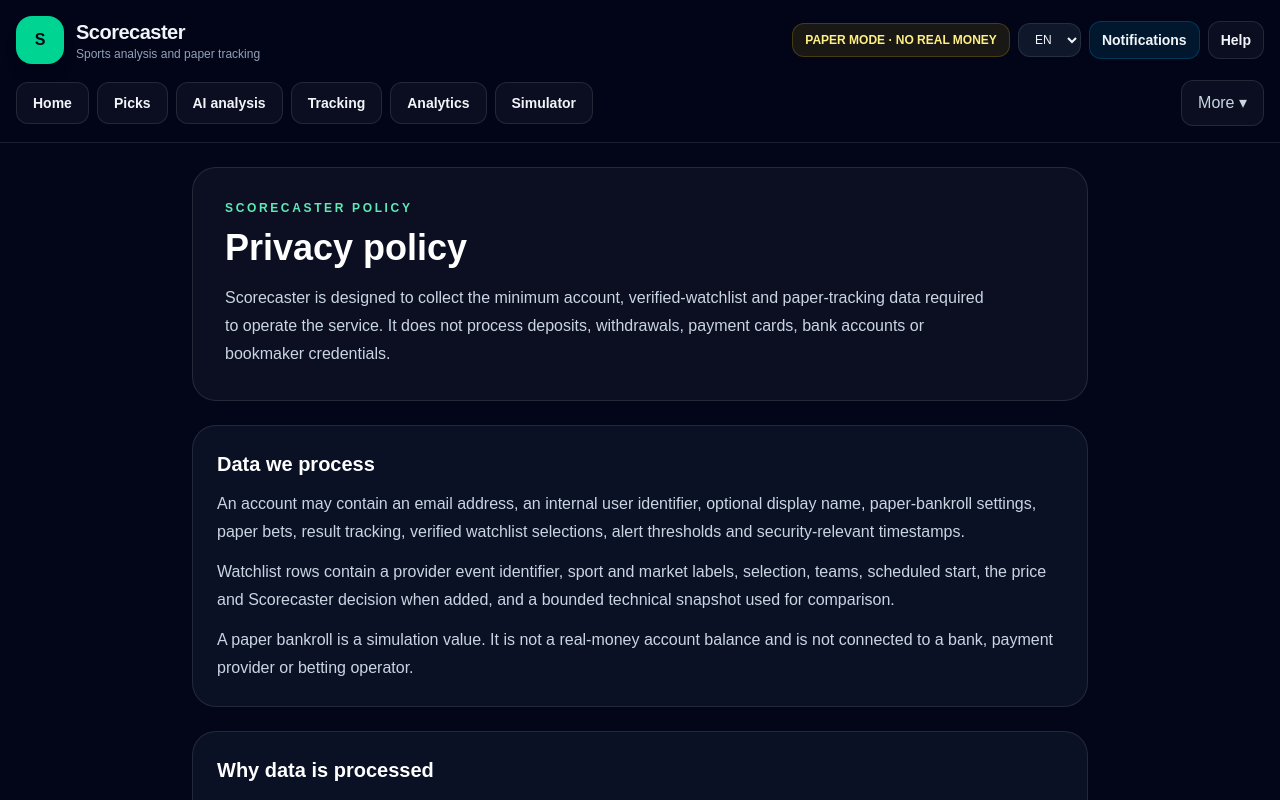
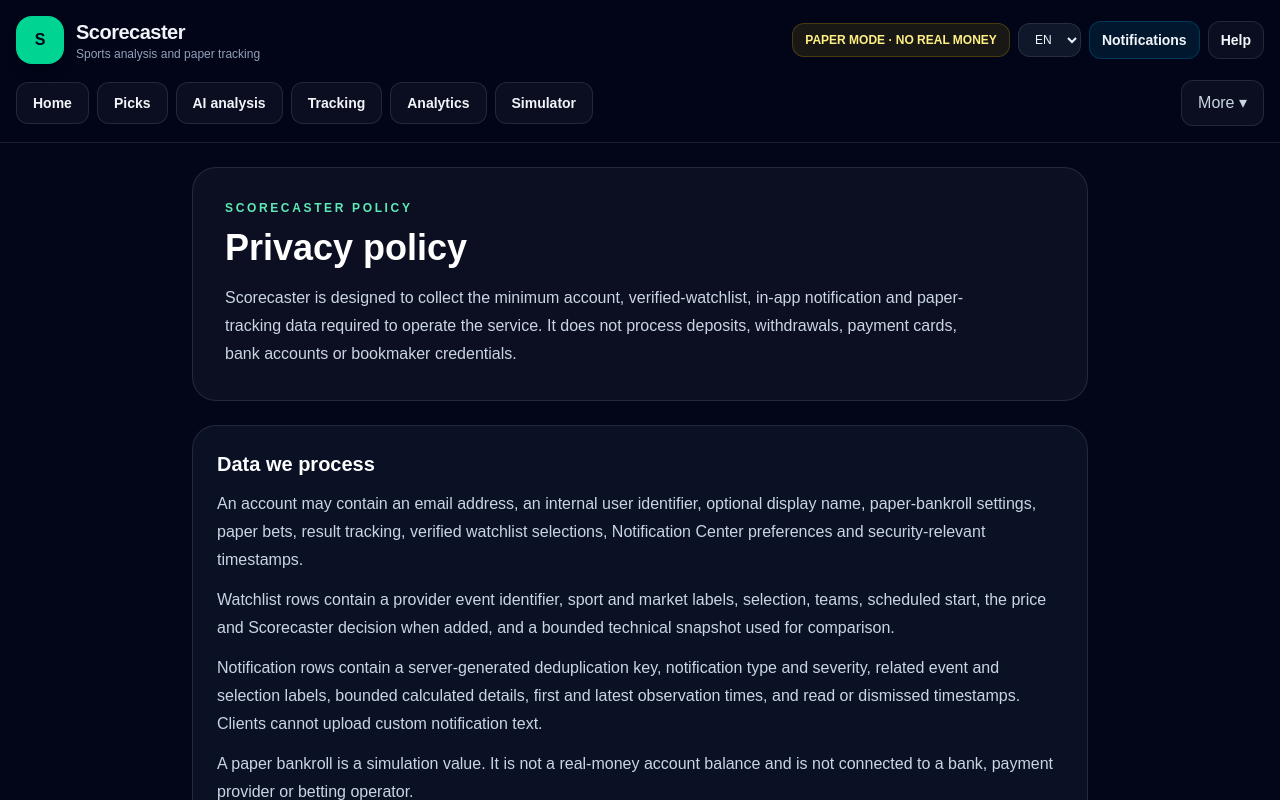
Before and after one commit to vv-glitchhub/scorecaster, a Next.js app: page /privacy in a window 1280 px wide. Shown: the top 800 px of the page. Built offline with nearby package versions, Linux system fonts and the light colour scheme.

Commit message:
Document Notification Center data and controls

```diff
--- a/app/privacy/page.jsx
+++ b/app/privacy/page.jsx
@@ -6,30 +6,32 @@ export default function PrivacyPage() {
   return (
     <PolicyPage
       title="Privacy policy"
-      intro="Scorecaster is designed to collect the minimum account, verified-watchlist and paper-tracking data required to operate the service. It does not process deposits, withdrawals, payment cards, bank accounts or bookmaker credentials."
+      intro="Scorecaster is designed to collect the minimum account, verified-watchlist, in-app notification and paper-tracking data required to operate the service. It does not process deposits, withdrawals, payment cards, bank accounts or bookmaker credentials."
       sections={[
         {
           title: "Data we process",
           body: [
-            "An account may contain an email address, an internal user identifier, optional display name, paper-bankroll settings, paper bets, result tracking, verified watchlist selections, alert thresholds and security-relevant timestamps.",
+            "An account may contain an email address, an internal user identifier, optional display name, paper-bankroll settings, paper bets, result tracking, verified watchlist selections, Notification Center preferences and security-relevant timestamps.",
             "Watchlist rows contain a provider event identifier, sport and market labels, selection, teams, scheduled start, the price and Scorecaster decision when added, and a bounded technical snapshot used for comparison.",
+            "Notification rows contain a server-generated deduplication key, notification type and severity, related event and selection labels, bounded calculated details, first and latest observation times, and read or dismissed timestamps. Clients cannot upload custom notification text.",
             "A paper bankroll is a simulation value. It is not a real-money account balance and is not connected to a bank, payment provider or betting operator."
           ]
         },
         {
           title: "Why data is processed",
           body: [
-            "Account data is used for authentication, cross-device synchronization, paper history, risk calculations, verified watchlist comparisons, user-requested export and account deletion.",
+            "Account data is used for authentication, cross-device synchronization, paper history, risk calculations, verified watchlist comparisons, the user-requested in-app notification inbox, data export and account deletion.",
             "Settled paper rows with a valid stored probability and timestamp may be used by Agent V11 for chronological calibration and drift evaluation. The challenger remains in shadow mode and does not silently change the production probability.",
             "We do not require precise location, contacts, camera, microphone, identity documents or payment information for the Scorecaster MVP."
           ]
         },
         {
-          title: "Verified watchlist",
+          title: "Verified watchlist and Notification Center",
           body: [
             "A signed-in user may add a current Scorecaster selection to the watchlist. The server verifies the event and selection against current live-provider analysis before storing it.",
-            "User-triggered refresh compares the stored state with current verified data and may report a kickoff window, price movement, decision change or a price below the calculated PLAY floor. Missing current data remains unavailable; Scorecaster does not invent a replacement market.",
-            "Watchlist V2 does not create a paper stake, place a wager or send background push notifications."
+            "User-triggered refresh compares the stored state with current verified data and may report a kickoff window, price movement, decision change, unavailable market or a price below the calculated PLAY floor. Missing current data remains unavailable; Scorecaster does not invent a replacement market.",
+            "Notification Center V1 stores only structured notifications generated from those verified comparisons. The interface localizes them to the selected language. Users can set a minimum severity, enable or disable categories, mark notifications read or unread, and dismiss them from the inbox.",
+            "Notification Center V1 does not register device push tokens, request operating-system notification permission, run background delivery or place a paper stake. Synchronization is initiated by the user."
           ]
         },
         {
@@ -43,15 +45,15 @@ export default function PrivacyPage() {
         {
           title: "Protection and access",
           body: [
-            "Transport uses HTTPS. Supabase authentication and forced database Row Level Security restrict account, paper and watchlist rows to the authenticated user. Protected APIs also enforce user validation, bounded inputs and per-user quotas.",
+            "Transport uses HTTPS. Supabase authentication and forced database Row Level Security restrict account, paper, watchlist, notification and notification-setting rows to the authenticated user. Protected APIs also enforce user validation, bounded inputs and per-user quotas.",
             "No system is perfectly immune to attack. Scorecaster minimizes potential harm by limiting collected data and separating public client configuration from server-only settings."
           ]
         },
         {
           title: "Your controls",
           body: [
-            "Authenticated users can pause or remove watchlist rows, request an export through /api/account/export and delete their account through the in-app account deletion flow when server deletion is configured.",
-            "Account export and deletion include verified watchlist rows. Public release requires a configured support contact and a finalized controller identity. This policy must be reviewed before App Store or Google Play submission."
+            "Authenticated users can pause or remove watchlist rows, control Notification Center preferences, mark or dismiss notifications, request an export through /api/account/export and delete their account through the in-app account deletion flow when server deletion is configured.",
+            "Account export and deletion include verified watchlist rows, Notification Center settings and notification history. Public release requires a configured support contact and a finalized controller identity. This policy must be reviewed before App Store or Google Play submission."
           ]
         }
       ]}
```
